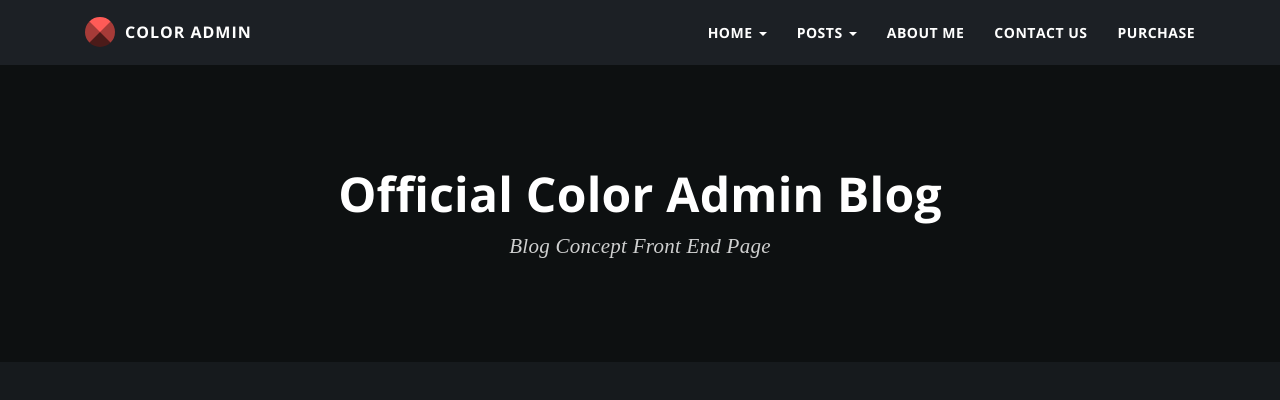
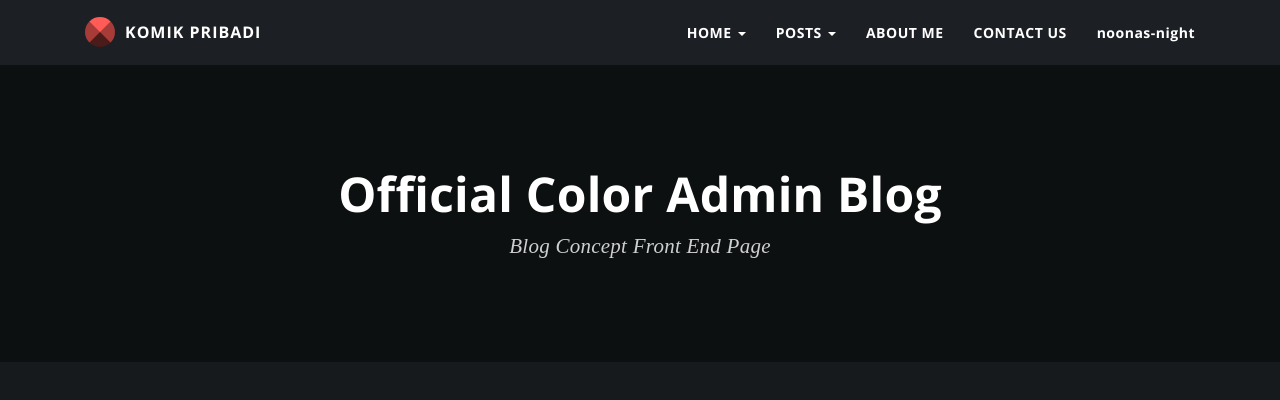
Before and after one commit to yudhikdg/block, a plain HTML site: page index.html in a window 1280 px wide. Shown: the top 400 px of the page. Drawn offline with nearby package versions, Linux system fonts and the light colour scheme; a script that the page names is missing.

Commit message:
Update index.html

```diff
--- a/index.html
+++ b/index.html
@@ -25,7 +25,7 @@
 		<a href="index.html" class="navbar-brand">
 		<span class="brand-logo"></span>
 		<span class="brand-text">
-		COLOR ADMIN
+		KOMIK PRIBADI
 		</span>
 			</a>
 
@@ -56,7 +56,7 @@
 			</li>
 			<li><a href="about_me.html">ABOUT ME</a></li>
 			<li><a href="contact_us.html">CONTACT US</a></li>
-			<li><a href="https://wrapbootstrap.com/theme/color-admin-admin-template-front-end-WB0N89JMK">PURCHASE</a></li>
+			<li><a href="post_detail/noonas-night/noonas-night-chapter-1.html">noonas-night</a></li>
 		</ul>
 		</div>
 
```
